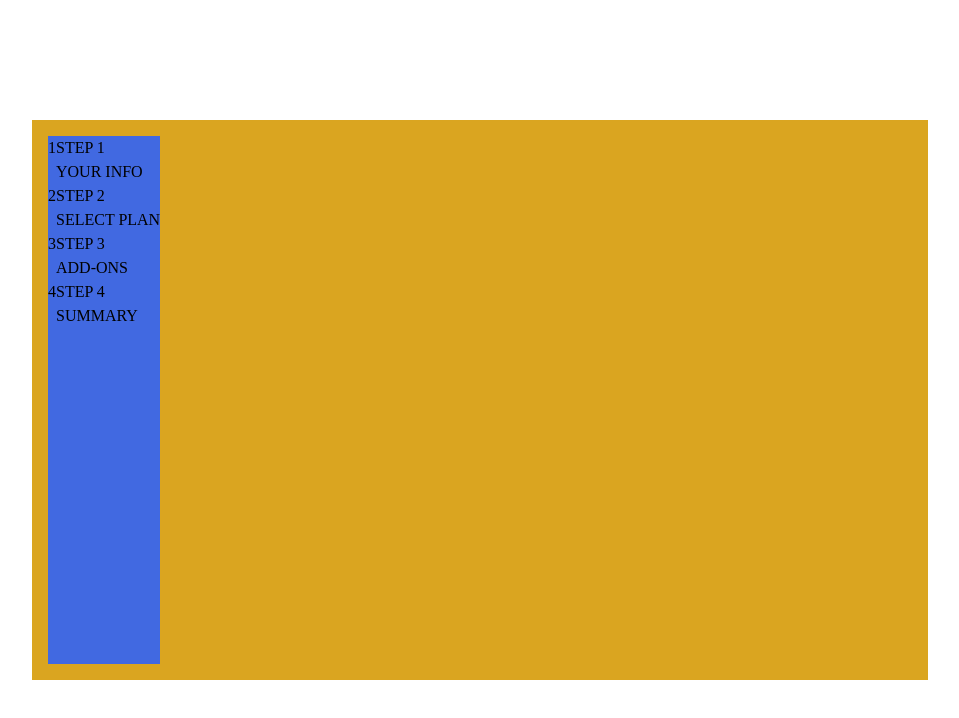
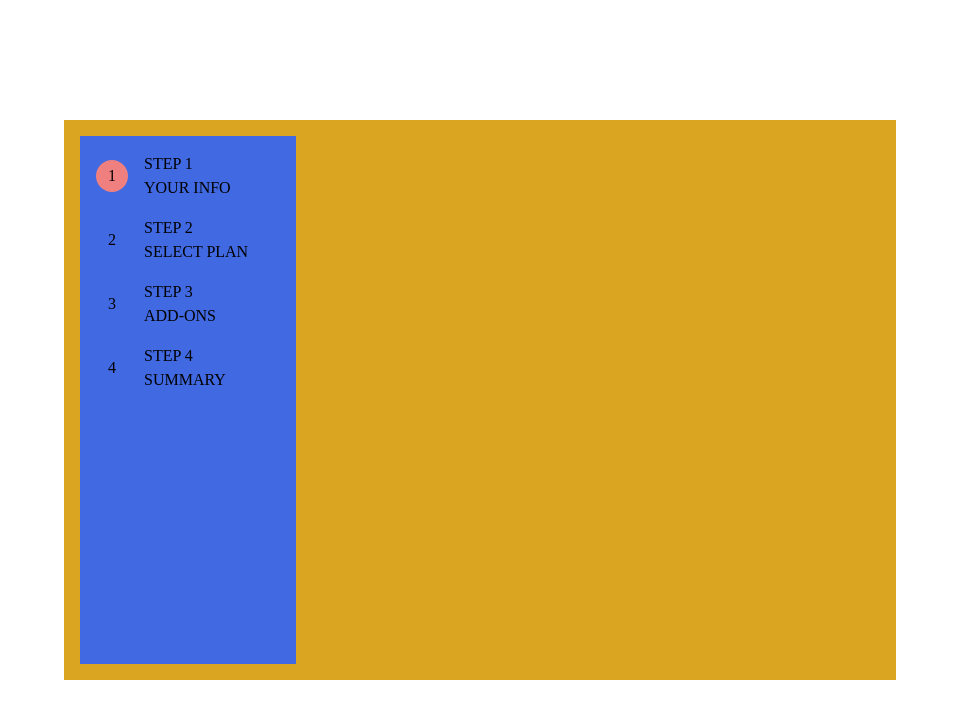
Before and after one commit to advide2001/learn-express, a plain HTML site: page index.html in a window 1280 px wide. Shown: the whole page, without its empty margins (160-1119 px from the left). Drawn offline with Linux system fonts and the light colour scheme.

Commit message:
Added some basic styling to the saide bar

```diff
--- a/src/css/index.css
+++ b/src/css/index.css
@@ -68,25 +68,45 @@ h6 {
 }
 
 /* Center the card verticallly and horizontally */
-body {
+.flex-center {
   display: flex; /* Enable flexbox layout */
   justify-content: center; /* Center items horizontally */
   align-items: center; /* Center items vertically */
 }
 
 .card {
-  width: 70%; /* For testing purpose */
-  height: 70%; /* For testing purpose */
+  width: 65%;
+  height: 70%;
   padding: 1rem;
-  background-color: goldenrod;
+  background-color: goldenrod; /* For testing only */
 }
 
 .card__sidebar {
   height: 100%;
-  background-color: royalblue;
+  background-color: royalblue; /* For testing only */
   /* background-image: url("../../assets/images/bg-sidebar-desktop.svg"); */
 }
 
 .card__form {
   height: 100%;
 }
+
+.numbered__steps {
+  padding: 1rem 3rem 1rem 1rem;
+}
+
+.numbered__step {
+  align-items: center;
+  margin-bottom: 1rem;
+}
+
+.step__number {
+  margin-right: 1rem;
+  width: 2rem;
+  height: 2rem;
+  border-radius: 50%;
+}
+
+.numbered__step--active > .step__number {
+  background-color: lightcoral; /* For testing only */
+}
```
